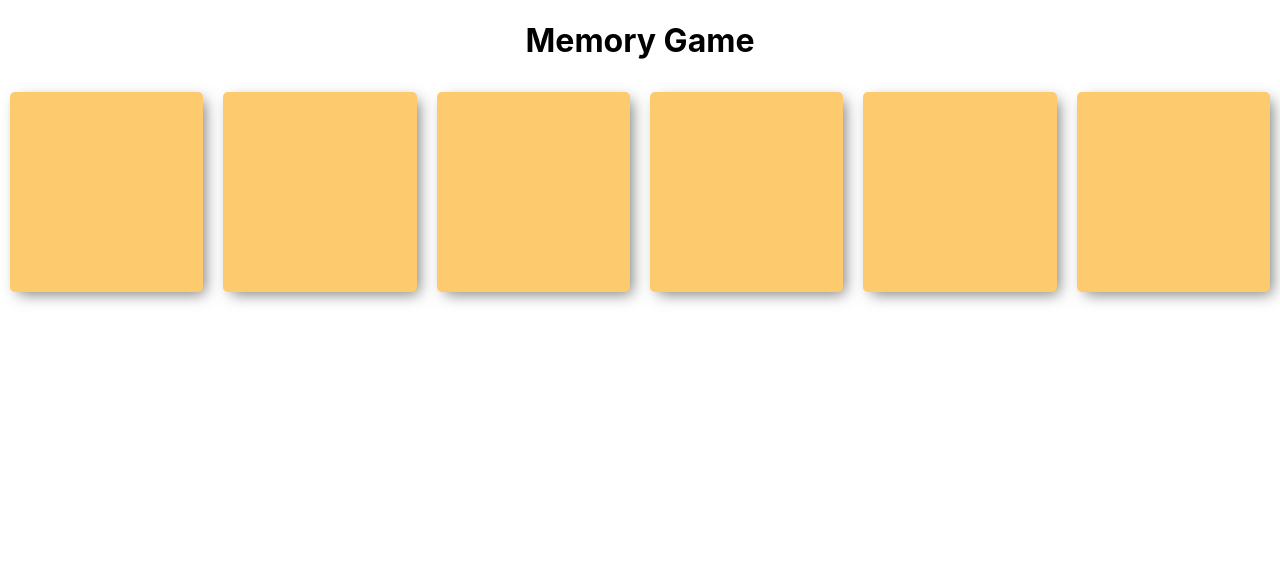
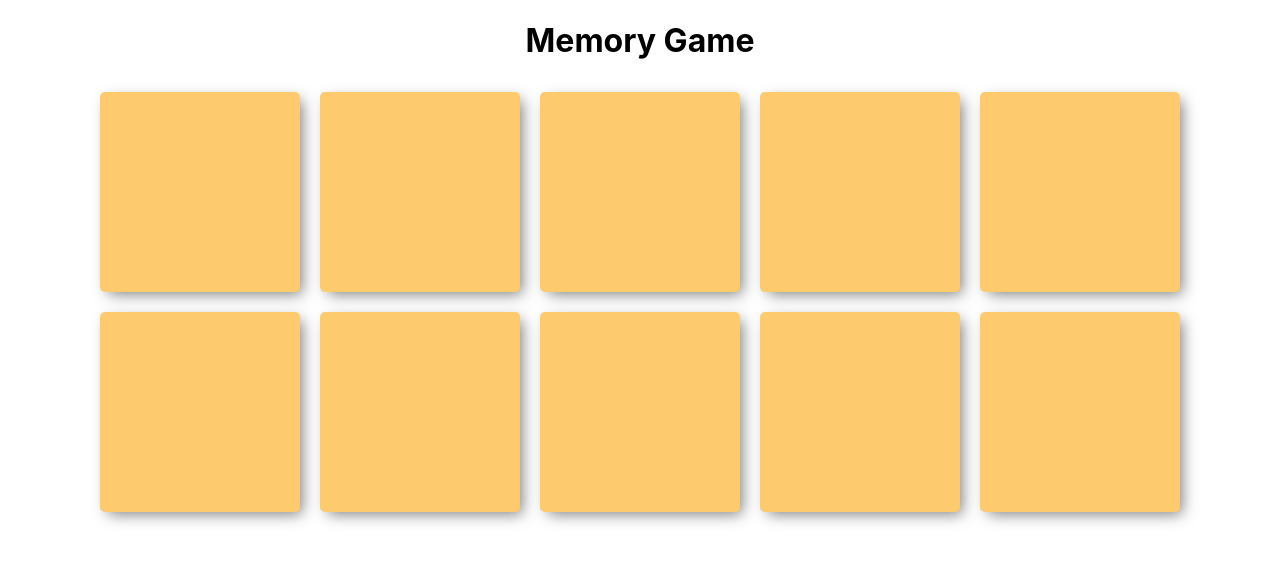
Before and after one commit to elisch/memory-game, a React (Create React App) app: page / in a window 1280 px wide. Shown: the top 562 px of the page. Built offline with nearby package versions, Linux system fonts and the light colour scheme.

Commit message:
Replaced static card data.

```diff
--- a/src/components/game/game.component.jsx
+++ b/src/components/game/game.component.jsx
@@ -3,46 +3,6 @@ import React from 'react';
 import './game.styles.scss';
 
 import Card from '../card/card.component';
-
-const CARDS = [
-  {
-    id: 1,
-    value: 1,
-    isClicked: false,
-    isMatched: false,
-
-  },
-  {
-    id: 2,
-    value: 1,
-    isClicked: false,
-    isMatched: false,
-  },
-  {
-    id: 3,
-    value: 2,
-    isClicked: false,
-    isMatched: false,
-  },
-  {
-    id: 4,
-    value: 2,
-    isClicked: false,
-    isMatched: false,
-  },
-  {
-    id: 5,
-    value: 3,
-    isClicked: false,
-    isMatched: false,
-  },
-  {
-    id: 6,
-    value: 3,
-    isClicked: false,
-    isMatched: false,
-  },
-];
 
 class Game extends React.Component {
   constructor() {
@@ -54,7 +14,28 @@ class Game extends React.Component {
   }
 
   componentDidMount () {
-    const cards = CARDS.sort(() => 0.5 - Math.random());
+    this.generateCards(5);
+  }
+
+  generateCards = (pairs) => {
+    const cards = [];
+    let id = 1;
+    let value = 1;
+
+    for(let i = 0; i < pairs; i += 1) {
+      for(let x = 0; x < 2; x += 1) {
+        cards.push({
+          id,
+          value,
+          isClicked: false,
+          isMatched: false,
+        });
+        id = id += 1;
+      }
+      value = value += 1;
+    }
+
+    cards.sort(() => 0.5 - Math.random());
     this.setState({ cards });
   }
 
--- a/src/components/game/game.styles.scss
+++ b/src/components/game/game.styles.scss
@@ -2,4 +2,7 @@
   display: flex;
   justify-content: center;
   align-items: center;
+  align-content: stretch;
+  flex-direction: row;
+  flex-wrap: wrap;
 }
```
